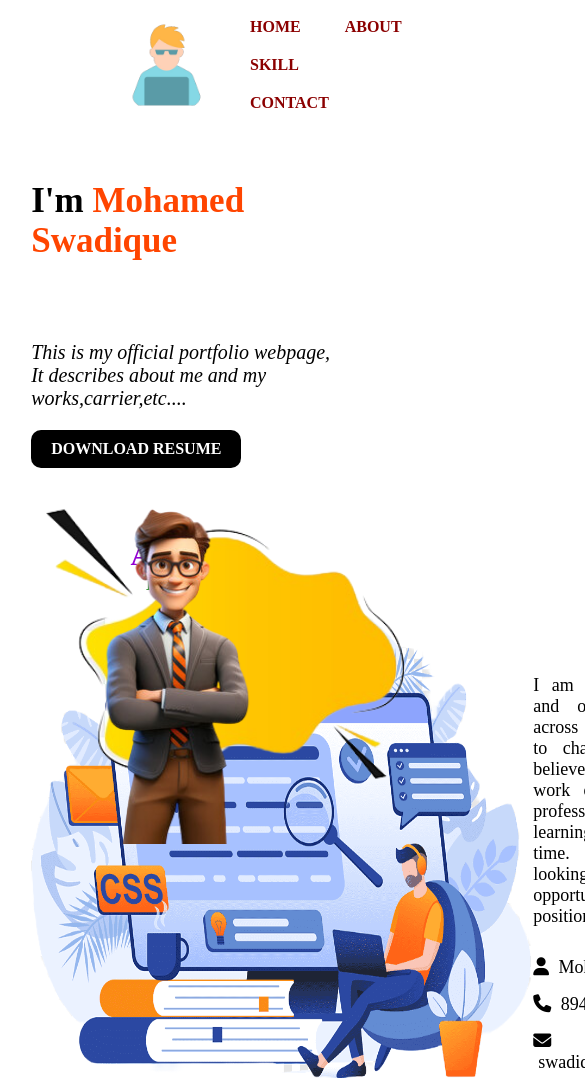
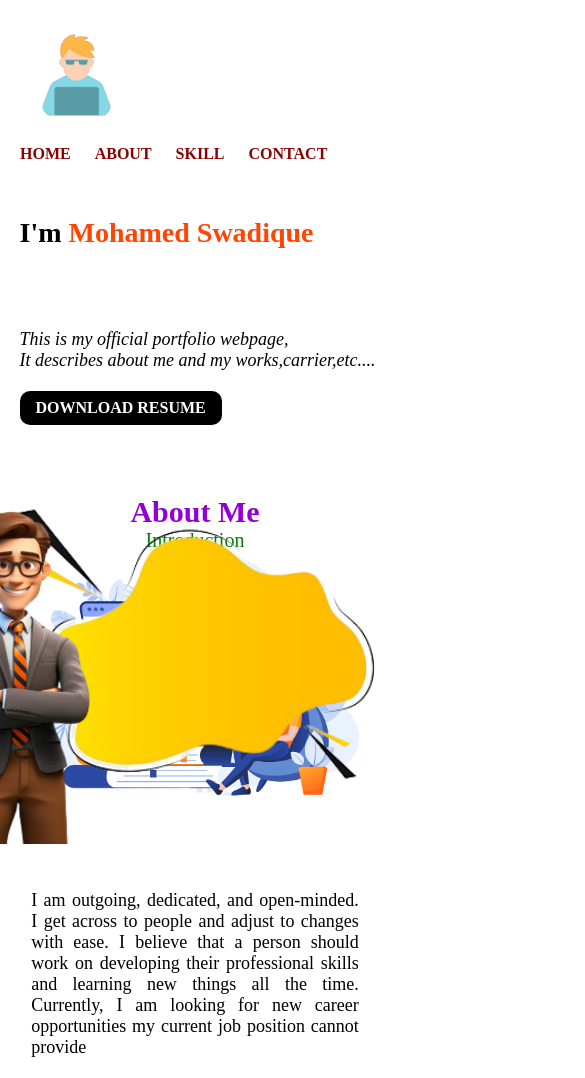
Before and after one commit to sqswadiq/sqprojects, a plain HTML site: page index.html in a window 390 px wide. Shown: the top 1078 px of the page, 585 px wide, since content can reach past the window. Drawn offline with Linux system fonts and the light colour scheme; a web font is replaced by a local one.

Commit message:
initial commit

```diff
--- a/index.html
+++ b/index.html
@@ -29,22 +29,23 @@
     			</ul>
     		</nav>
 
-
+    <div>
         <section id="home">
             <div class="title">
 
                 <h1 class="title_h1">I'm  <span id="lastname">Mohamed Swadique</span> </h1>
                 <p class="title_p"> This is my official portfolio webpage,<br>It describes about me and my works,carrier,etc....</p>
-                <a class="title_a" href="result.pdf" target="blank" download>DOWNLOAD RESUME </a>
+                <a class="title_a" href="SwadiqCV.pdf" target="blank" download>DOWNLOAD RESUME </a>
 
             </div>
 
-            <div class="images">
+            <div class="images" id="images">
                 <img id="shape" src="images\shape.png" alt="shape" height="400px" >
                 <img id="man" src="images\man.png" alt="man" height="370px" >
             </div>
 
         </section>
+    </div>
 
         <section id="about">
             <div class="heading">
--- a/style.css
+++ b/style.css
@@ -39,7 +39,7 @@
 }
 
 
-/*----------------------------------*/
+/*--------------about--------------------*/
 
 .title{
 	margin-left:8% ;
@@ -140,11 +140,11 @@ p{
 	margin-left: 5px;
 }
 
-/*-----------------------------------------------------------------------*/
+/*----------------------------skill-------------------------------------------*/
 
 
 #skill{
-	margin: 18% 8% 0px 8%;
+	margin: 10% 8% 0px 8%;
 }
 .skillcontent{
 	display: grid;
@@ -207,7 +207,7 @@ p{
 	margin-left: 50px;
 }
 
-/*-----------------------------------------------*/
+/*-------------------contact----------------------------*/
 
 .icons {
 
@@ -288,3 +288,97 @@ footer {
 .arrow i:hover{
 	color: red;
 }
+
+
+
+
+/* Media Queries for Mobile View */
+@media (max-width: 768px) {
+	.navbar {
+		flex-direction: column;
+		align-items: flex-start;
+		width: 100%;
+		margin-left: 0;
+		padding: 10px;
+	}
+
+	.listitem {
+		margin: 5px 10px;
+	}
+
+	.title {
+		margin-left: 5%;
+		margin-top: 10%;
+	}
+
+	.title_h1 {
+		font-size: 28px;
+	}
+
+	.title_p {
+		font-size: 18px;
+	}
+
+	.title_a {
+		padding: 8px 16px;
+	}
+
+	.images {
+		width: 100%;
+		height: 50%;
+		right: 0;
+		bottom: 0;
+	}
+
+	.images img {
+		position: absolute;
+		left: 50%;
+		bottom: 0px;
+		transform: translateX(-50%);
+		transition: bottom 1s, left 1s;
+	}
+
+	.images #man {
+		left: 50%;
+		margin-left: -80px; /* Adjust to align correctly */
+	}
+
+	.images:hover #shape {
+		bottom: 20px;
+	}
+
+	.images:hover #man {
+		left: 50%;
+	}
+
+	.about_content {
+		grid-template-columns: 1fr;
+	}
+
+	.about_img img, .skillimg img {
+		height: auto;
+		width: 100%;
+	}
+
+	.skillcontent {
+		grid-template-columns: 1fr;
+	}
+
+	.progressbar {
+		margin-top: 20px;
+	}
+
+	.contacticons {
+		flex-direction: column;
+	}
+
+	.icons {
+		margin-left: 0;
+		margin-top: 10px;
+	}
+
+	.arrow {
+		width: 25px;
+		height: 35px;
+	}
+}
```
Also changed, not shown: 2 other files.
